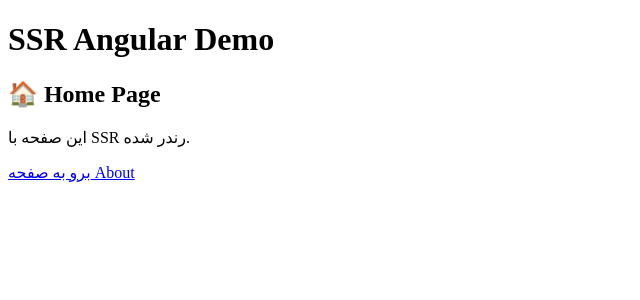
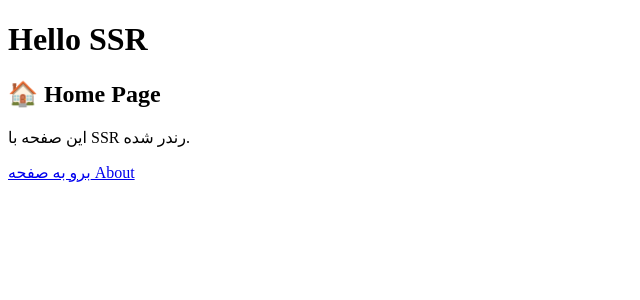
Before and after one commit to aliheydarianfard/reservation-front, an Angular app: page / in a window 1280 px wide. Shown: the top 300 px of the page, without its empty margins (0-640 px from the left). Built offline with nearby package versions, Linux system fonts and the light colour scheme.

Commit message:
insurance server is up

```diff
--- a/src/app/app.html
+++ b/src/app/app.html
@@ -1,2 +1,2 @@
-<h1>SSR Angular Demo</h1>
+<h1>Hello SSR</h1>
 <router-outlet></router-outlet>
```
